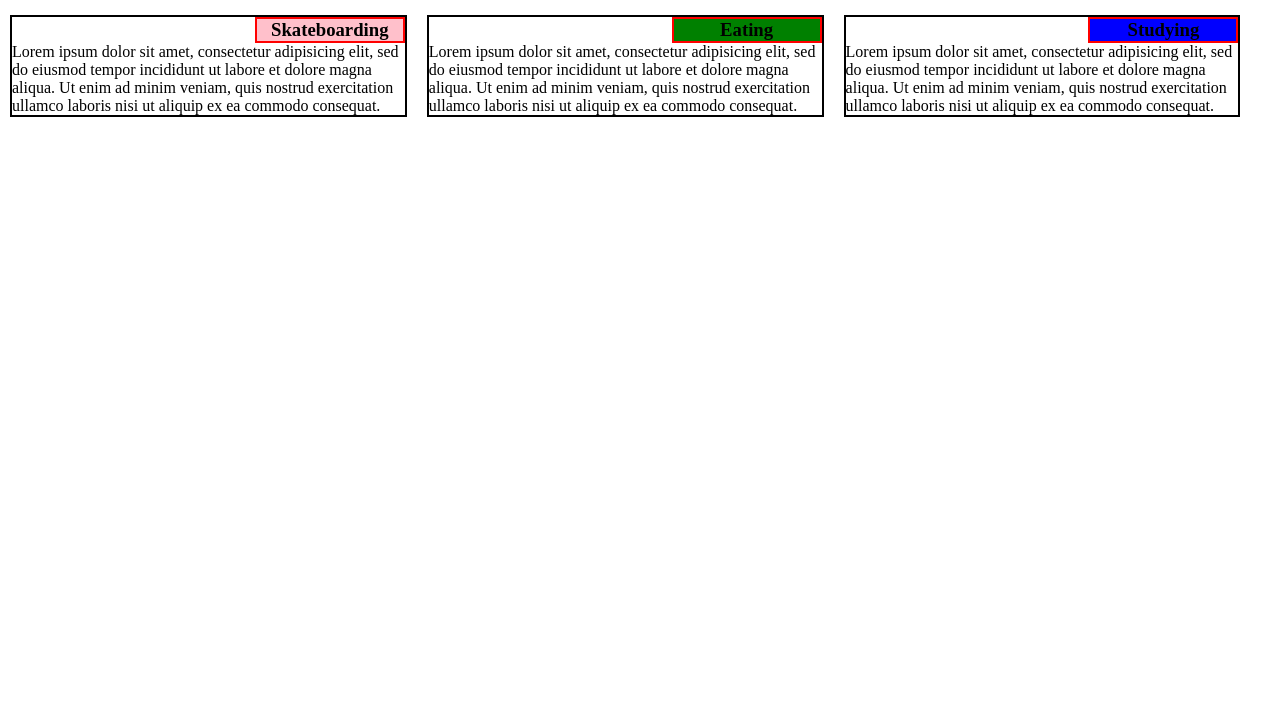
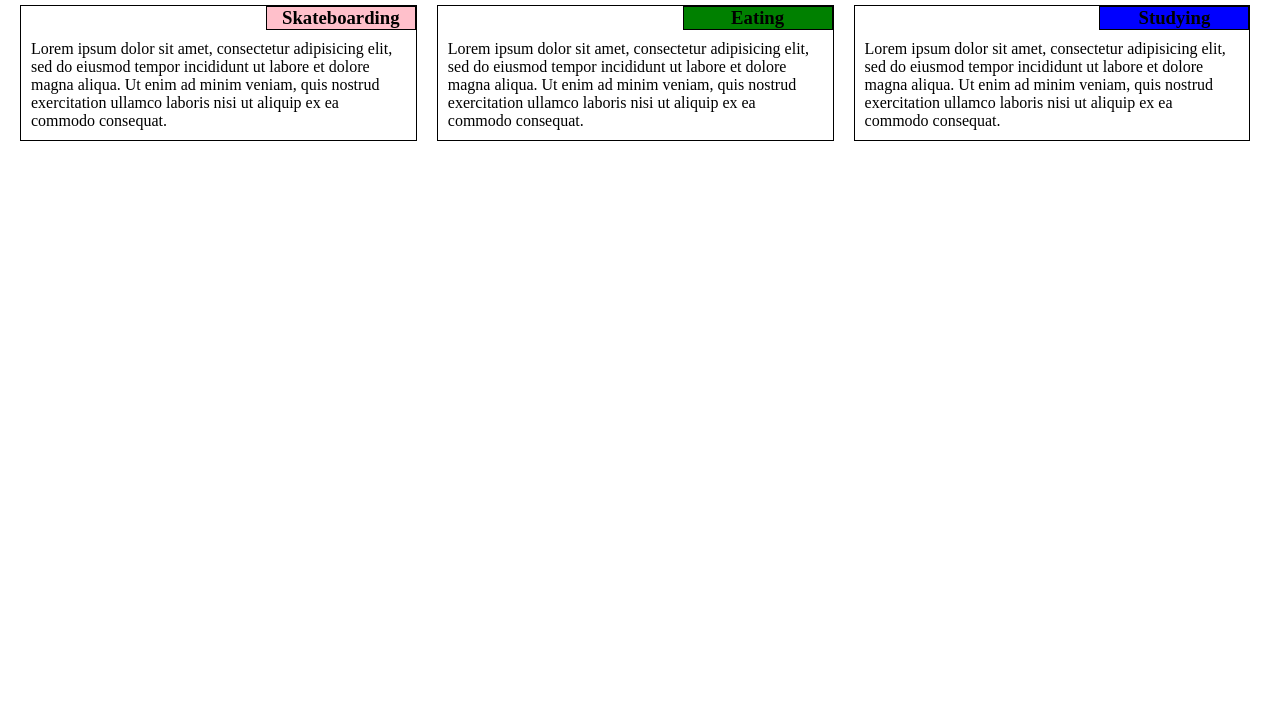
Before and after one commit to LanderLupz/CSS-HTML-JS, a plain HTML site: page index.html in a window 1280 px wide. Shown: the part 72-800 px from the top of the page. Drawn offline with Linux system fonts and the light colour scheme.

Commit message:
WK2: MODULE 2 SOLUTION

```diff
--- a/index.html
+++ b/index.html
@@ -17,11 +17,12 @@
 			margin: 20px;
 		}
 	section{
+	height: auto;
+	border: 1px solid black;
+	float: left;
+	margin-left: 20px;
+	margin-bottom: 20px;
 
-	height: auto;
-	border: 2px solid black;
-	float: left;
-	margin: 10px;
 	}
 
 	#h{
@@ -36,11 +37,12 @@
 	section h3{
 		position: relative;
 		float: right;
-		border: 2px solid red;
+		border: 1px solid black;
 		width: 150px;
 		text-align: center;
 }
 	section p{
+	padding: 10px;
 	clear: right;
 }
 @media (min-width: 992px) {
```
